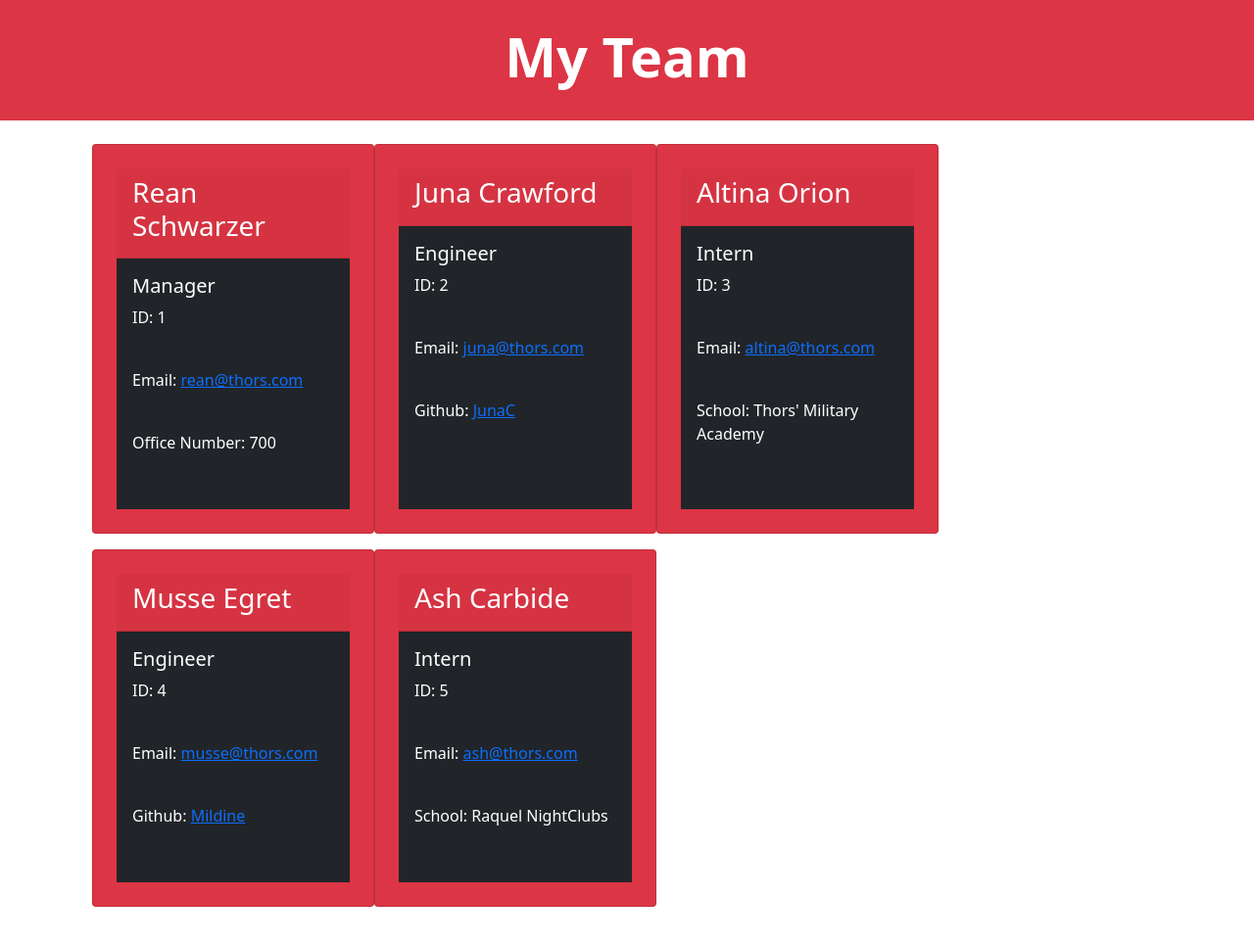
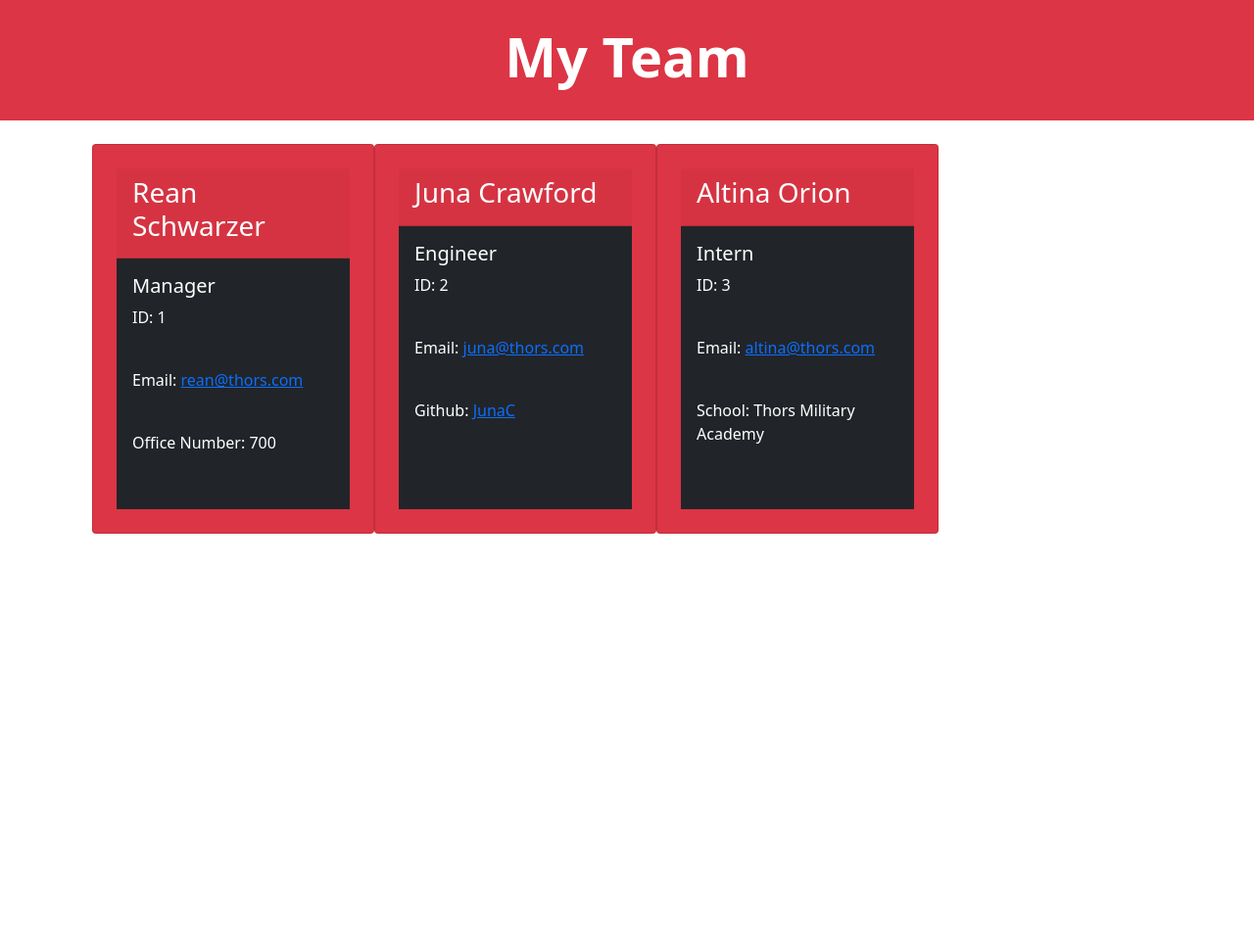
Before and after one commit to EajayD/Team_Profile_Generator, a website: page dist/index.html in a window 1280 px wide. Shown: the whole page at 98% size. After the commit the page ends 800 px from the top, so only its background shows below. Drawn offline with nearby package versions, Linux system fonts and the light colour scheme.

```diff
--- a/dist/index.html
+++ b/dist/index.html
@@ -46,27 +46,7 @@
         <h5 class="card-title">Intern</h5>
         <p class="card-text">ID: 3</p><br/>
         <p class="card-text">Email: <a href = "altina@thors.com">altina@thors.com</a></p><br/>
-        <p class="card-text">School: Thors' Military Academy</p><br/>
-      </div>
-    </div>
-
-    <div class="card text-white bg-danger mb-3 p-4" style="max-width: 18rem;">
-      <div class="card-header"><h3>Musse Egret</h3></div>
-      <div class="card-body bg-dark">
-        <h5 class="card-title">Engineer</h5>
-        <p class="card-text">ID: 4</p><br/>
-        <p class="card-text">Email: <a href = "musse@thors.com">musse@thors.com</a></p><br/>
-        <p class="card-text">Github: <a href="https://github.com/Mildine">Mildine</a></p><br/>
-      </div>
-    </div>
-
-    <div class="card text-white bg-danger mb-3 p-4" style="max-width: 18rem;">
-      <div class="card-header"><h3>Ash Carbide</h3></div>
-      <div class="card-body bg-dark">
-        <h5 class="card-title">Intern</h5>
-        <p class="card-text">ID: 5</p><br/>
-        <p class="card-text">Email: <a href = "ash@thors.com">ash@thors.com</a></p><br/>
-        <p class="card-text">School: Raquel NightClubs</p><br/>
+        <p class="card-text">School: Thors Military Academy</p><br/>
       </div>
     </div>
                 </section>
```
Also changed, not shown: README.md.
